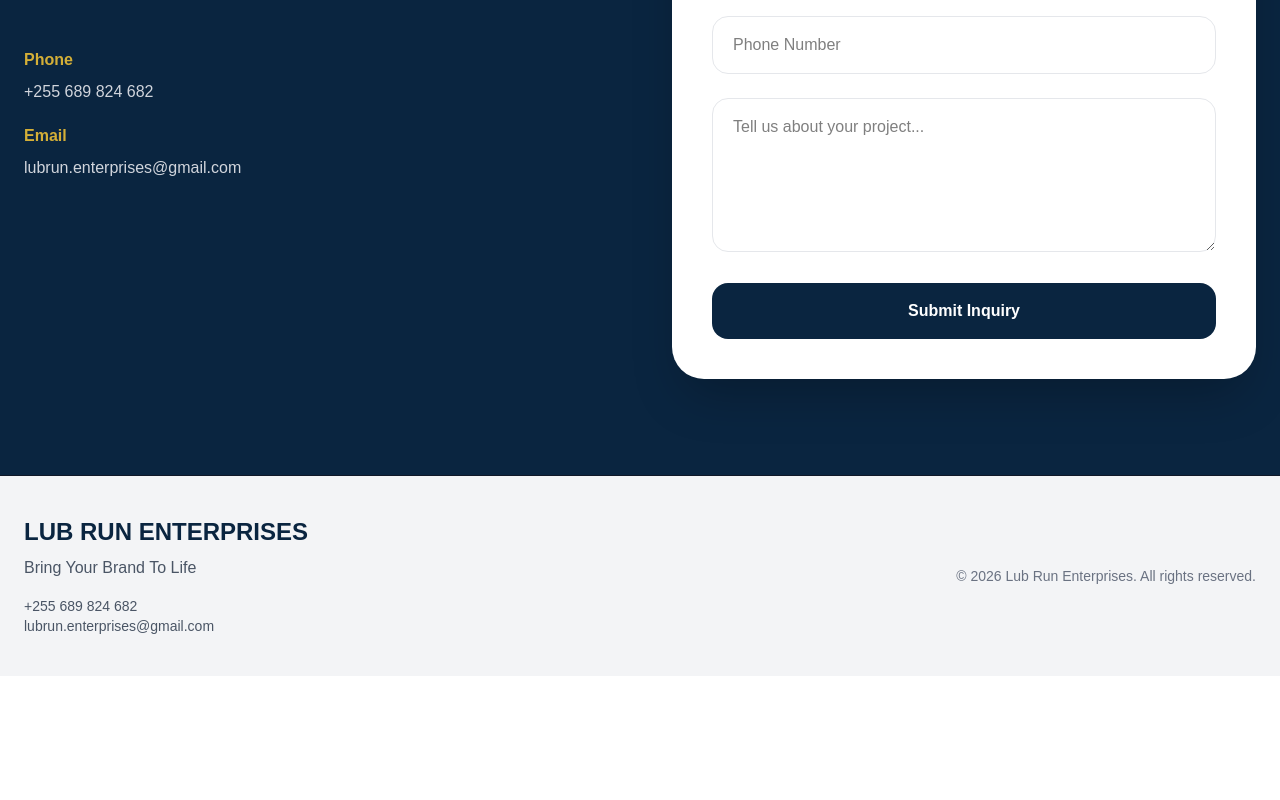
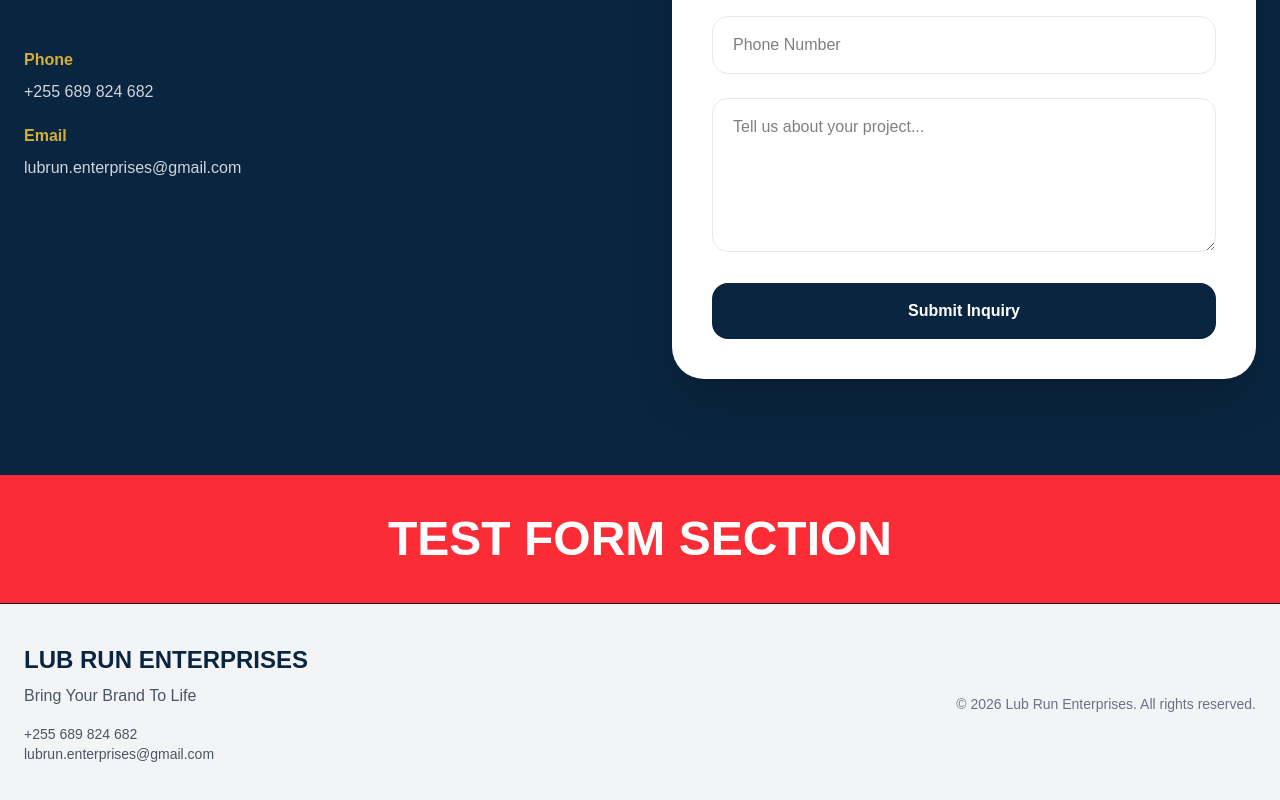
Before and after one commit to brianmichaelu/lubrun-website, a Next.js app: page / in a window 1280 px wide. Shown: the part 3165-3965 px from the top of the page. Before the commit the page ends 3841 px from the top, so only its background shows below. Built offline with nearby package versions, Linux system fonts and the light colour scheme.

Commit message:
Update page.tsx

```diff
--- a/app/page.tsx
+++ b/app/page.tsx
@@ -407,7 +407,9 @@ export default function Home() {
 
   </div>
 </section>
-
+<div className="bg-red-500 p-10 text-center text-5xl font-black text-white">
+  TEST FORM SECTION
+</div>
       {/* FOOTER */}
       <footer className="bg-gray-100 border-t">
         <div className="mx-auto flex max-w-7xl flex-col gap-5 px-6 py-10 md:flex-row md:items-center md:justify-between">
```
